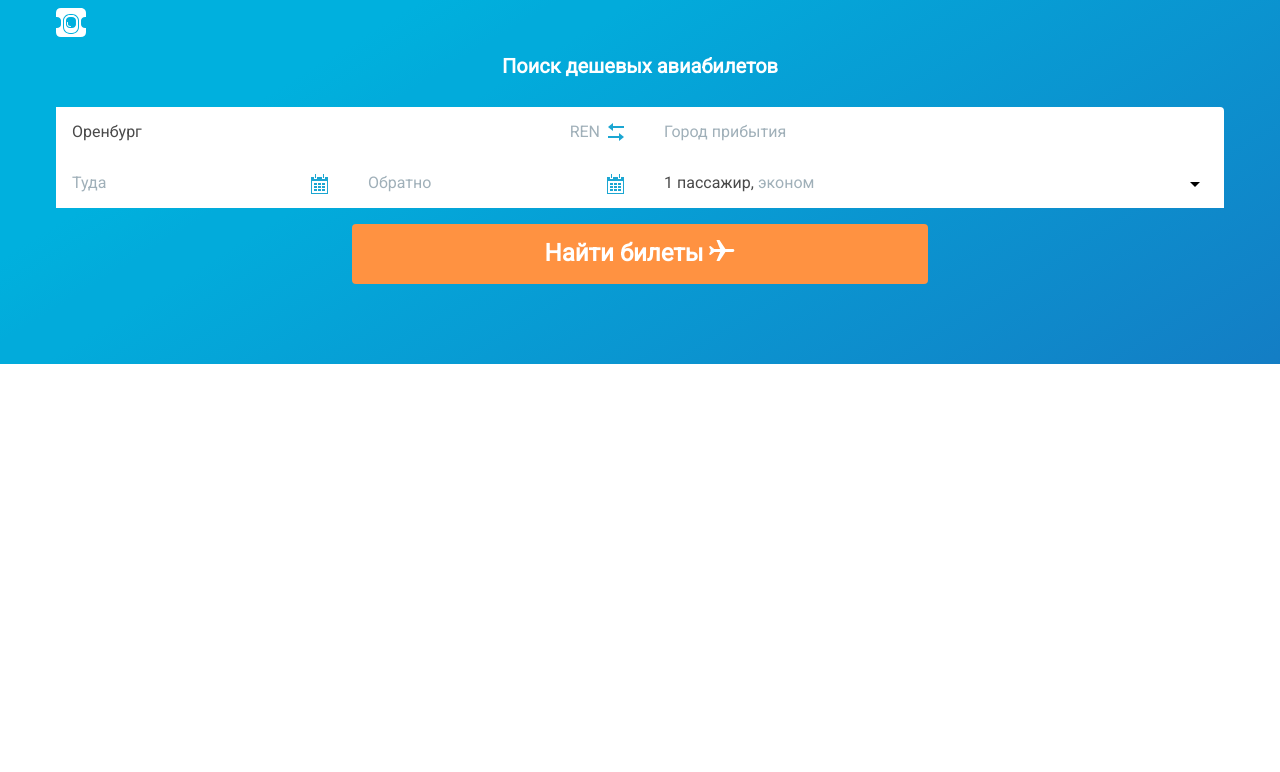
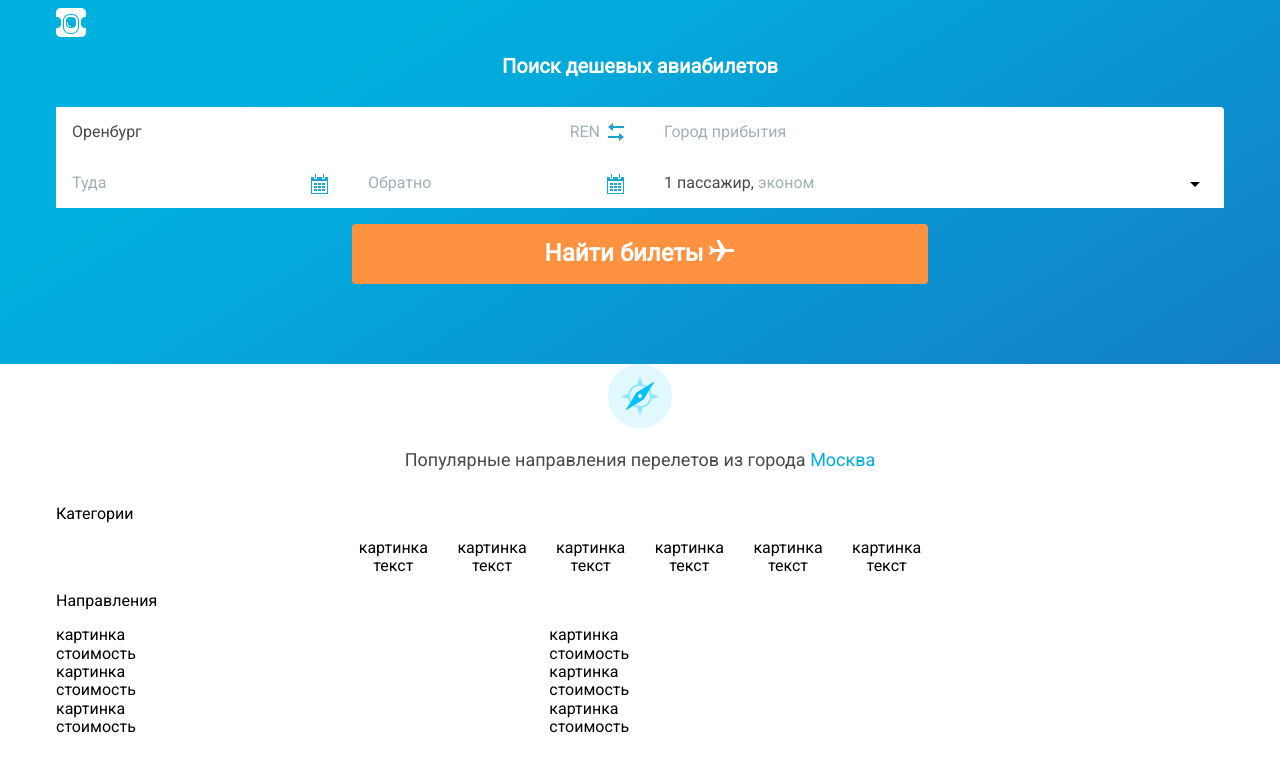
Before and after one commit to KonstBessonov/aviasales-demo-intensive, a React (Create React App) app: page / in a window 1280 px wide. Shown: the top 772 px of the page. Built offline with nearby package versions, Linux system fonts and the light colour scheme.

Commit message:
TopDestination section draft

```diff
--- a/src/App.js
+++ b/src/App.js
@@ -1,5 +1,6 @@
 import React, { Component } from "react";
 import BlueHeader from "./BlueHeader";
+import TopDestination from "./TopDestination";
 
 import "./App.css";
 
@@ -8,13 +9,7 @@ class App extends Component {
     return (
       <div className="App">
         <BlueHeader />
-        {/* <header className="App-header">
-          <img src={logo} className="App-logo" alt="logo" />
-          <h1 className="App-title">Welcome to React</h1>
-        </header>
-        <p className="App-intro">
-          To get started, edit <code>src/App.js</code> and save to reload.
-        </p> */}
+        <TopDestination />
       </div>
     );
   }
--- /dev/null
+++ b/src/TopDestination/index.js
@@ -0,0 +1,79 @@
+import React from "react";
+import styled from "styled-components";
+import compass from "./compass.svg";
+
+const Compass = styled.img`
+  display: inline-block;
+`;
+
+const OriginText = styled.p`
+  font-size: 2.25rem;
+  font-weight: 500;
+  color: #4a4a4a;
+  > span {
+    color: #00ace2;
+  }
+`;
+
+export default () => {
+  return (
+    <div class="container">
+      <div class="row center-xs">
+        <div class="col-xs-12 col-md-8">
+          <Compass src={compass} alt="compass" />
+          <OriginText>
+            Популярные направления перелетов из города <span>Москва</span>
+          </OriginText>
+        </div>
+      </div>
+      <p>Категории</p>
+      <div class="row center-xs">
+        <div class="col-xs-4 col-md-2 col-lg-1">
+          картинка<br />текст
+        </div>
+        <div class="col-xs-4 col-md-2 col-lg-1">
+          картинка<br />текст
+        </div>
+        <div class="col-xs-4 col-md-2 col-lg-1">
+          картинка<br />текст
+        </div>
+        <div class="col-xs-4 col-md-2 col-lg-1">
+          картинка<br />текст
+        </div>
+        <div class="col-xs-4 col-md-2 col-lg-1">
+          картинка<br />текст
+        </div>
+        <div class="col-xs-4 col-md-2 col-lg-1">
+          картинка<br />текст
+        </div>
+      </div>
+      <p>Направления</p>
+      <div class="row">
+        <div class="col-xs-12 col-md-10 col-lg-5">
+          картинка<br />
+          стоимость
+        </div>
+        <div class="col-xs-12 col-md-10 col-lg-5">
+          картинка<br />
+          стоимость
+        </div>
+        <div class="col-xs-12 col-md-10 col-lg-5">
+          картинка<br />
+          стоимость
+        </div>
+        <div class="col-xs-12 col-md-10 col-lg-5">
+          картинка<br />
+          стоимость
+        </div>
+        <div class="col-xs-12 col-md-10 col-lg-5">
+          картинка<br />
+          стоимость
+        </div>
+        <div class="col-xs-12 col-md-10 col-lg-5">
+          картинка<br />
+          стоимость
+        </div>
+      </div>
+    </div>
+  );
+};
```
Also changed, not shown: src/TopDestination/compass.svg (added).
